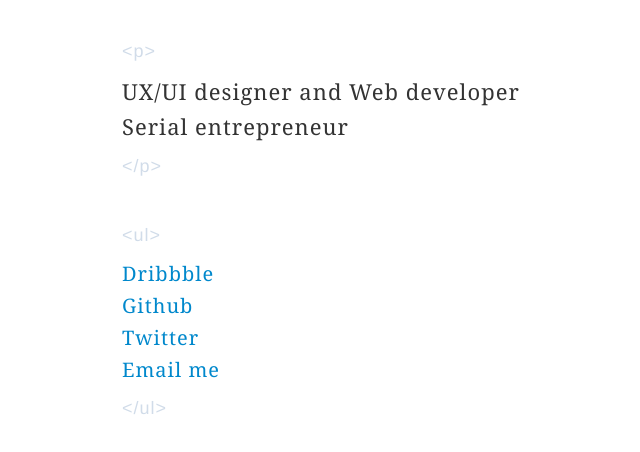
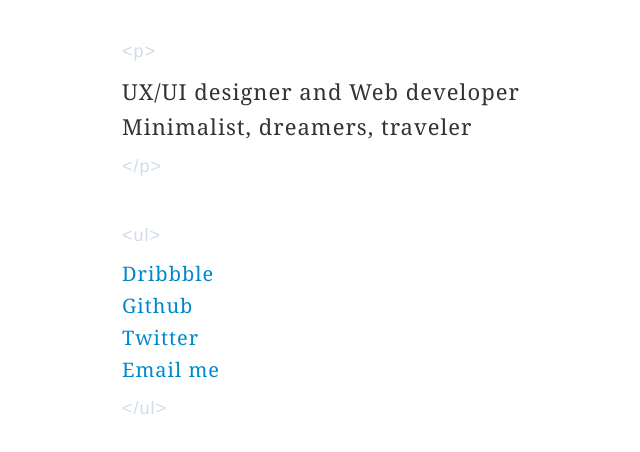
Before and after one commit to biubio/biu.bio, a plain HTML site: page index.html in a window 1280 px wide. Shown: the part 242-694 px from the top of the page, without its empty margins (133-773 px from the left). Drawn offline with Linux system fonts and the light colour scheme.

Commit message:
Update index.html

```diff
--- a/index.html
+++ b/index.html
@@ -49,7 +49,7 @@
     <meta name="description" content="biubiu's personal website">
     <meta name="viewport" content="width=device-width, initial-scale=1, maximum-scale=1">
 
-	<link href="style.css?JKCXDFIV" rel="stylesheet">
+    <link href="style.css?JKCXDFIV" rel="stylesheet">
     <link href="favicon.ico?LKDFDSOE" rel="shortcut icon">
 
 </head>
@@ -81,7 +81,7 @@
 
     <p class="content">
         UX/UI designer and Web developer<br>
-        Serial entrepreneur
+        Minimalist, dreamers, traveler
     </p>
 
     <p class="code-html">
```
